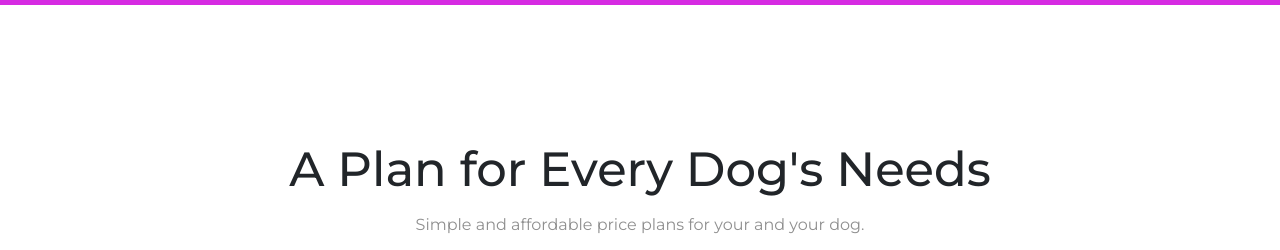
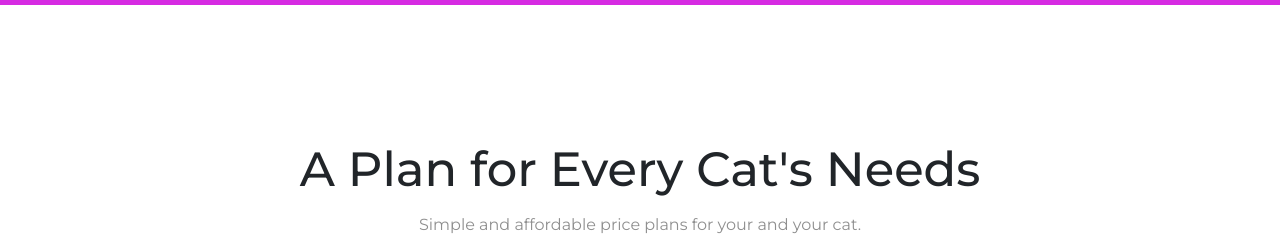
Before and after one commit to PLAyEr2002002/PurrfectMatch, a plain HTML site: page index.html in a window 1280 px wide. Shown: the part 2040-2290 px from the top of the page. Drawn offline with nearby package versions, Linux system fonts and the light colour scheme.

Commit message:
updated text

```diff
--- a/index.html
+++ b/index.html
@@ -161,8 +161,8 @@
 
  <section id="pricing" class="white-section" >
 
-  <h2 class="section-heading">A Plan for Every Dog's Needs</h2>
-  <p>Simple and affordable price plans for your and your dog.</p>
+  <h2 class="section-heading">A Plan for Every Cat's Needs</h2>
+  <p>Simple and affordable price plans for your and your cat.</p>
 
   <div class="card-deck">
 
```
Also changed, not shown: insta.html (+2 -2 lines).
